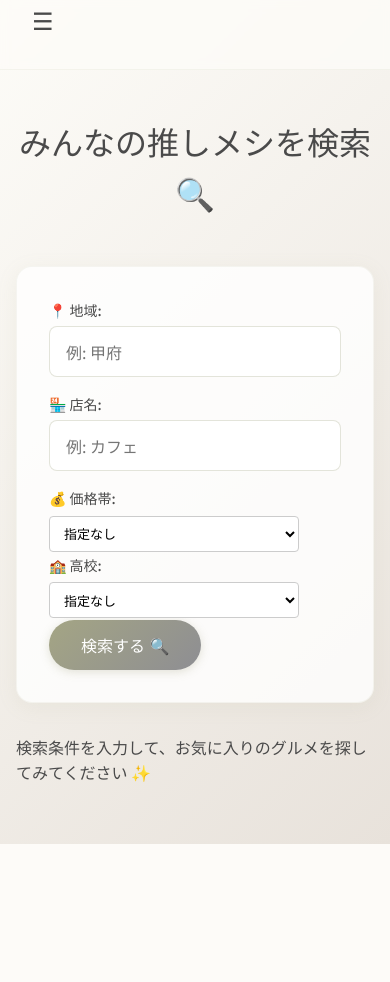
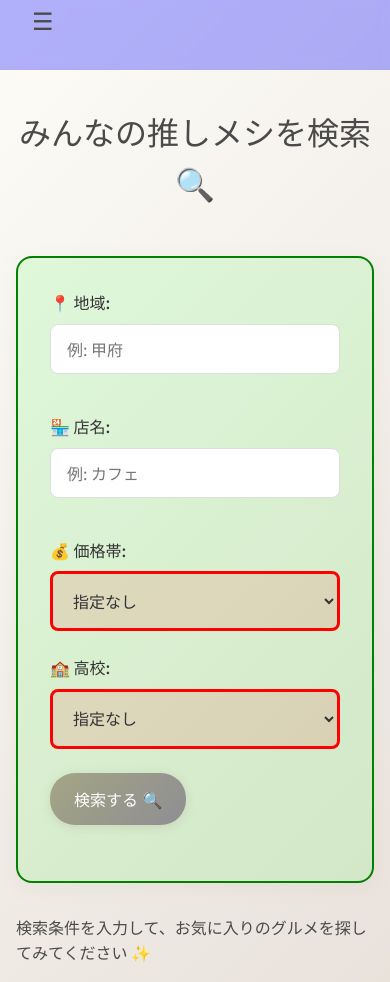
Before and after one commit to yuu0428/oshimeshi-app, a Flask app: page /search in a window 390 px wide. Before the commit the page ends 844 px from the top, so only its background shows below. Run offline with Flask 3, Linux system fonts and the light colour scheme; data comes from the database, SQL or seed files in the repository; data that the repository does not hold is empty; some libraries are stand-ins or nearby versions.

Commit message:
Fixed mobile behavior

```diff
--- a/static/main.js
+++ b/static/main.js
@@ -646,31 +646,10 @@ function initializeMobileMenu() {
 
 // 検索・フィルタ機能
 function initializeSearchFilters() {
-    // モバイルではselect要素のイベント干渉を完全に防ぐ
-    if (window.innerWidth <= 768) {
-        console.log('Mobile mode: Disabling select auto-submit');
-
-        // すべてのselect要素からイベントリスナーを削除
-        const allSelects = document.querySelectorAll('select');
-        allSelects.forEach(select => {
-            // onchange属性を削除
-            select.removeAttribute('onchange');
-
-            // 既存のイベントリスナーを無効化
-            const newSelect = select.cloneNode(true);
-            select.parentNode.replaceChild(newSelect, select);
-
-            console.log('Select event listeners removed:', newSelect.name);
-        });
-
-        return; // モバイルでは以下の処理をスキップ
-    }
-
-    // デスクトップでの通常処理
     const searchForm = document.querySelector('.search-form form');
     const filterSelects = document.querySelectorAll('select[onchange]');
 
-    // 検索フォームの拡張（デスクトップのみ）
+    // 検索フォームの拡張
     if (searchForm) {
         const searchInput = searchForm.querySelector('input[type="text"]');
         if (searchInput) {
@@ -684,9 +663,13 @@ function initializeSearchFilters() {
         }
     }
 
-    // フィルタ選択の拡張（デスクトップのみ）
+    // フィルタ選択の拡張（モバイルでも動作）
     filterSelects.forEach(select => {
         select.addEventListener('change', function() {
+            // モバイルでは即座に送信、デスクトップではアニメーション付き
+            if (window.innerWidth <= 768) {
+                this.form.submit();
+            } else {
                 const container = document.querySelector('.posts-container, .ranking-container');
                 if (container) {
                     container.style.opacity = '0.5';
@@ -697,6 +680,7 @@ function initializeSearchFilters() {
                     }, 150);
                 } else {
                     this.form.submit();
+                }
             }
         });
     });
--- a/static/style.css
+++ b/static/style.css
@@ -17,6 +17,19 @@ body {
     line-height: 1.6;
     min-height: 100vh;
     padding-top: 70px; /* 固定ヘッダー分のスペース */
+}
+
+/* モバイルでの body パディング調整 */
+@media (max-width: 768px) {
+    body {
+        padding-top: 80px !important; /* モバイルでは少し多めに */
+    }
+}
+
+@media (max-width: 480px) {
+    body {
+        padding-top: 90px !important; /* 小さな画面ではさらに多めに */
+    }
 }
 
 /* =================================
@@ -30,8 +43,22 @@ nav {
     top: 0;
     left: 0;
     right: 0;
-    z-index: 1000;
+    z-index: 100; /* z-indexを下げる */
     height: 70px;
+}
+
+/* モバイルナビゲーションの高さ調整 */
+@media (max-width: 768px) {
+    nav {
+        height: 80px; /* モバイルでは少し高く */
+        z-index: 50; /* さらにz-indexを下げる */
+    }
+}
+
+@media (max-width: 480px) {
+    nav {
+        height: 90px; /* 小画面ではさらに高く */
+    }
 }
 
 .nav-container {
@@ -2159,92 +2186,207 @@ a:focus {
 }
 
 /* =================================
-   select要素 サイズ修正（最優先）
+   モバイル select要素 修正版
 ================================= */
 
-/* 過大なサイズ設定をリセット */
+/* モバイルでの select要素 基本設定 */
 @media (max-width: 768px) {
     select {
-        /* 基本サイズ設定 */
-        font-size: 14px !important;  /* 16px→14pxに縮小 */
-        min-height: 40px !important; /* 48px→40pxに縮小 */
-        height: 40px !important;     /* 高さ固定 */
-        padding: 8px 12px !important; /* パディング縮小 */
-        margin: 2px 0 !important;    /* マージン縮小 */
-
-        /* 幅設定 */
+        /* 重要: iOSズーム防止のため16px以上必須 */
+        font-size: 16px !important;
+        min-height: 44px !important; /* Appleタッチガイドライン準拠 */
+        padding: 12px 16px !important;
+        margin: 8px 0 !important;
+
+        /* レイアウト設定 */
         width: 100% !important;
-        max-width: 300px !important; /* 最大幅制限 */
+        max-width: none !important; /* 最大幅制限を削除 */
         box-sizing: border-box !important;
-
-        /* ネイティブスタイル */
+        display: block !important;
+
+        /* ネイティブ外観を使用 */
         -webkit-appearance: menulist !important;
         -moz-appearance: menulist !important;
         appearance: menulist !important;
 
-        /* 背景とボーダー */
+        /* 基本スタイル */
         background: white !important;
         background-image: none !important;
-        border: 1px solid #ccc !important;
-        border-radius: 4px !important;
-
-        /* 位置設定 */
+        border: 1px solid #ddd !important;
+        border-radius: 8px !important;
+        color: #333 !important;
+
+        /* 重要: 位置とクリック領域の修正 */
         position: relative !important;
-        z-index: 1000 !important;
-
-        /* 変形無効化 */
+        z-index: auto !important; /* 過度に高いz-indexを無効化 */
+
+        /* 重要: 変形やフィルターを無効化 */
         transform: none !important;
         filter: none !important;
         backdrop-filter: none !important;
+        will-change: auto !important;
+
+        /* タッチ操作最適化 */
+        touch-action: manipulation !important;
+        pointer-events: auto !important;
+        cursor: pointer !important;
+
+        /* その他 */
+        overflow: visible !important;
         zoom: 1 !important;
-
-        /* イベント処理 */
+    }
+
+    /* フォーカス状態 */
+    select:focus {
+        outline: 2px solid #007bff !important;
+        outline-offset: 2px !important;
+        border-color: #007bff !important;
+        box-shadow: 0 0 0 3px rgba(0, 123, 255, 0.1) !important;
+    }
+
+    /* 無効状態 */
+    select:disabled {
+        background-color: #f8f9fa !important;
+        color: #6c757d !important;
+        cursor: not-allowed !important;
+        opacity: 0.6 !important;
+    }
+}
+
+/* 小さな画面での追加調整 */
+@media (max-width: 480px) {
+    select {
+        font-size: 16px !important; /* 重要: 16px未満だとiOSでズーム */
+        min-height: 48px !important; /* より大きなタッチターゲット */
+        padding: 14px 16px !important;
+    }
+}
+
+/* input要素も同様に修正 */
+@media (max-width: 768px) {
+    input[type="text"],
+    input[type="password"],
+    input[type="file"],
+    textarea {
+        font-size: 16px !important; /* iOSズーム防止 */
+        min-height: 44px !important;
+        padding: 12px 16px !important;
+        border: 1px solid #ddd !important;
+        border-radius: 8px !important;
+        background: white !important;
+        box-sizing: border-box !important;
+        width: 100% !important;
+        touch-action: manipulation !important;
+        -webkit-appearance: none !important;
+    }
+
+    textarea {
+        min-height: 100px !important;
+        resize: vertical !important;
+    }
+}
+
+/* フォーム全体の調整 */
+@media (max-width: 768px) {
+    form > div {
+        margin-bottom: 1.5rem !important;
+    }
+
+    label {
+        display: block !important;
+        margin-bottom: 8px !important;
+        font-size: 16px !important;
+        font-weight: 500 !important;
+        color: #333 !important;
+    }
+
+    /* ボタンも調整 */
+    button[type="submit"],
+    input[type="submit"] {
+        font-size: 16px !important;
+        min-height: 48px !important;
+        padding: 14px 24px !important;
+        touch-action: manipulation !important;
+    }
+}
+
+/* =================================
+   モバイル フォーム要素 最優先設定
+================================= */
+
+@media (max-width: 768px) {
+    /* フォーム要素を確実に最前面に */
+    form {
+        position: relative !important;
+        z-index: 200 !important; /* ナビゲーションより上 */
+    }
+
+    select,
+    input[type="text"],
+    input[type="password"],
+    input[type="file"],
+    textarea,
+    button {
+        position: relative !important;
+        z-index: 300 !important; /* さらに上 */
+    }
+
+    /* 確実にクリック可能にする */
+    select {
         pointer-events: auto !important;
         touch-action: manipulation !important;
-
-        /* 描画最適化 */
-        will-change: auto !important;
-        overflow: visible !important;
-    }
-
-    /* さらに小さな画面 */
-    @media (max-width: 480px) {
-        select {
-            font-size: 13px !important;
-            min-height: 36px !important;
-            height: 36px !important;
-            padding: 6px 10px !important;
-            max-width: 250px !important;
-        }
-    }
-
-    /* フォーカス時のサイズ維持 */
-    select:focus {
-        font-size: 14px !important;
-        height: 40px !important;
-        border-color: #007bff !important;
-        outline: none !important;
-    }
-
-    /* 親要素のサイズ制限 */
-    .search-form > div,
-    form > div {
-        max-width: 100% !important;
-        overflow: visible !important;
-    }
-
-    /* label要素のサイズ調整 */
-    label {
-        font-size: 14px !important;
-        margin-bottom: 4px !important;
-    }
-}
-
-/* デスクトップでは通常サイズ */
-@media (min-width: 769px) {
+        -webkit-touch-callout: none !important;
+        -webkit-user-select: none !important;
+        -moz-user-select: none !important;
+        -ms-user-select: none !important;
+        user-select: none !important;
+    }
+
+    /* Safari特有の問題を修正 */
+    select::-webkit-inner-spin-button,
+    select::-webkit-outer-spin-button {
+        -webkit-appearance: none !important;
+        margin: 0 !important;
+    }
+
+    /* タッチ領域を確実に確保 */
+    select::before {
+        content: '';
+        position: absolute;
+        top: -10px;
+        left: -10px;
+        right: -10px;
+        bottom: -10px;
+        z-index: -1;
+    }
+}
+
+/* iPhone特有の調整 */
+@supports (-webkit-touch-callout: none) {
     select {
-        font-size: 16px !important;
-        min-height: 44px !important;
-        padding: 10px 15px !important;
-    }
-}
+        -webkit-tap-highlight-color: rgba(0, 0, 0, 0.1) !important;
+    }
+}
+
+/* =================================
+   デバッグ用（後で削除）
+================================= */
+
+@media (max-width: 768px) {
+    /* フォーム要素に赤い枠線 */
+    select {
+        border: 3px solid red !important;
+        background: rgba(255, 0, 0, 0.1) !important;
+    }
+
+    /* ナビゲーションに青い背景 */
+    nav {
+        background: rgba(0, 0, 255, 0.3) !important;
+    }
+
+    /* フォームに緑の枠線 */
+    form {
+        border: 2px solid green !important;
+        background: rgba(0, 255, 0, 0.1) !important;
+    }
+}
--- a/templates/search.html
+++ b/templates/search.html
@@ -82,44 +82,4 @@
             <p>検索条件を入力して、お気に入りのグルメを探してみてください ✨</p>
         {% endif %}
     {% endif %}
-<script>
-document.addEventListener('DOMContentLoaded', function() {
-    if (window.innerWidth <= 768) {
-        const selects = document.querySelectorAll('select');
-        selects.forEach((select, index) => {
-            console.log(`Select ${index} size:`, {
-                width: select.offsetWidth,
-                height: select.offsetHeight,
-                computedStyle: {
-                    fontSize: getComputedStyle(select).fontSize,
-                    minHeight: getComputedStyle(select).minHeight,
-                    padding: getComputedStyle(select).padding,
-                    maxWidth: getComputedStyle(select).maxWidth
-                }
-            });
-
-            // サイズ変更監視
-            const observer = new ResizeObserver(entries => {
-                entries.forEach(entry => {
-                    console.log(`Select ${index} resized:`, {
-                        width: entry.contentRect.width,
-                        height: entry.contentRect.height
-                    });
-                });
-            });
-            observer.observe(select);
-
-            // クリック時のサイズログ
-            select.addEventListener('click', function() {
-                console.log(`Select ${index} clicked - size:`, {
-                    width: this.offsetWidth,
-                    height: this.offsetHeight,
-                    screenWidth: window.innerWidth,
-                    screenHeight: window.innerHeight
-                });
-            });
-        });
-    }
-});
-</script>
 {% endblock %}
```
Lines whose indentation alone changed are shown as unchanged.
